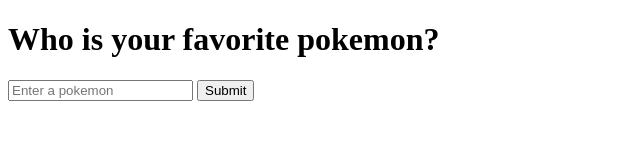
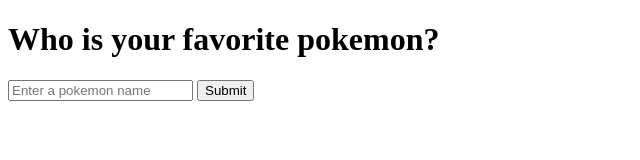
Before and after one commit to c0763131/favorite-pokemon, a website: page index.html in a window 1280 px wide. Shown: the full height of the page, 0-640 px from the left. Drawn offline with Linux system fonts and the light colour scheme.

Commit message:
commit_success

```diff
--- a/index.html
+++ b/index.html
@@ -8,7 +8,7 @@
 </head>
 <body>
     <h1>Who is your favorite pokemon?</h1>
-    <input id="txt-pokemon-name" type="text" placeholder="Enter a pokemon"/>
+    <input id="txt-pokemon-name" type="text" placeholder="Enter a pokemon name"/>
     <button id="btn-submit">Submit</button>
     <img src=""/>
     <p id="resultsLabel"></p>
```
Also changed, not shown: 1 other file.
